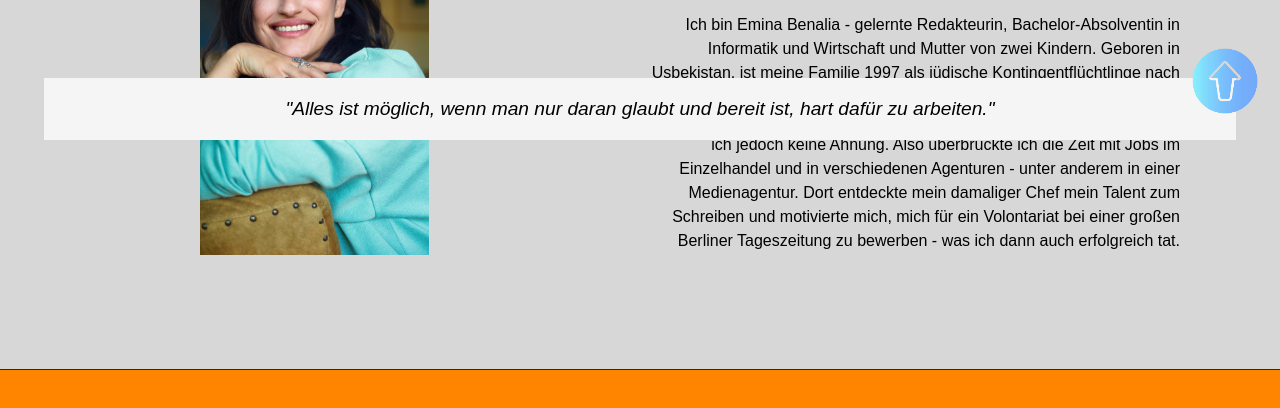
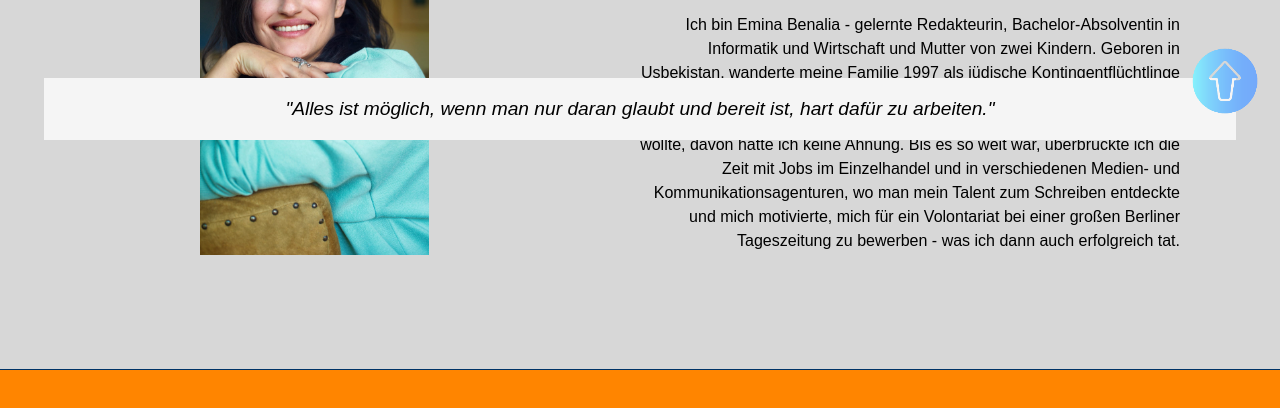
Before and after one commit to eminabenalia/embportfolio, a plain HTML site: page index.html in a window 1280 px wide. Shown: the part 660-1068 px from the top of the page. Drawn offline with Linux system fonts and the light colour scheme.

Commit message:
Update index.html

```diff
--- a/index.html
+++ b/index.html
@@ -44,15 +44,12 @@
         </div>
         <div class="text-container">
             <h1>Über mich</h1>
-            <p>Ich bin Emina Benalia - gelernte Redakteurin, Bachelor-Absolventin in Informatik und Wirtschaft und
-                Mutter von zwei Kindern.
-                Geboren in Usbekistan, ist meine Familie 1997 als jüdische Kontingentflüchtlinge nach Deutschland
-                migriert. Nicht zuletzt kulturell bedingt war für mich
-                schon früh klar: Ich muss Abitur machen. Was ich danach machen wollte, davon hatte ich jedoch
-                keine Ahnung. Also überbrückte ich die Zeit mit Jobs im Einzelhandel und in verschiedenen Agenturen
-                - unter anderem in einer Medienagentur. Dort entdeckte mein damaliger Chef mein Talent zum Schreiben und
-                motivierte mich, mich für ein Volontariat bei einer großen Berliner Tageszeitung zu bewerben - was ich
-                dann auch erfolgreich tat.</p>
+            <p>Ich bin Emina Benalia - gelernte Redakteurin, Bachelor-Absolventin in Informatik und Wirtschaft und Mutter von zwei Kindern.
+                Geboren in Usbekistan, wanderte meine Familie 1997 als jüdische Kontingentflüchtlinge nach Deutschland ein. Nicht zuletzt aus
+                kulturellen Gründen war für mich schon früh klar: Ich muss Abitur machen. Aber was ich danach machen wollte, davon hatte ich keine Ahnung.
+                Bis es so weit war, überbrückte ich die Zeit mit Jobs im Einzelhandel und in verschiedenen Medien- und Kommunikationsagenturen,
+                wo man mein Talent zum Schreiben entdeckte und mich motivierte, mich für ein Volontariat bei einer großen Berliner Tageszeitung zu bewerben -
+                was ich dann auch erfolgreich tat.</p>
         </div>
         <div class="scroll-up-container">
             <a href="#top" class="scroll-up">
```
